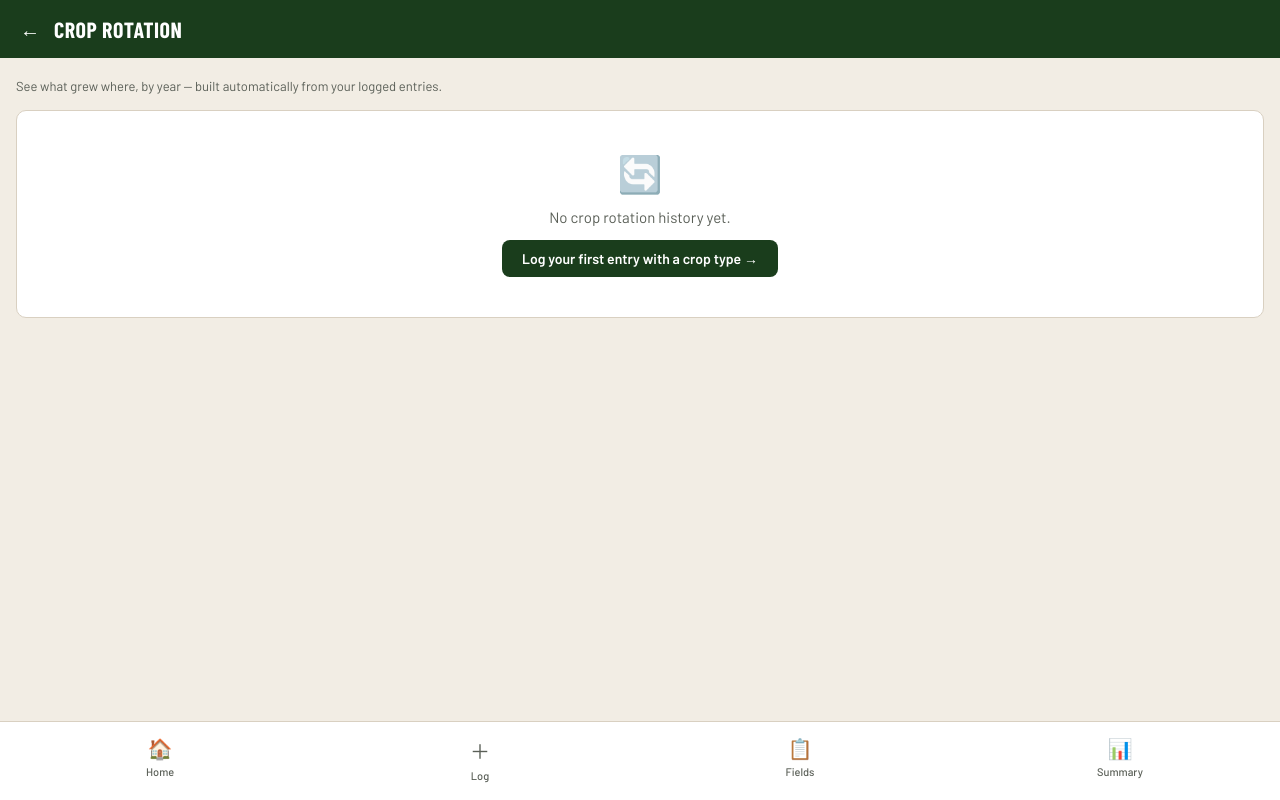
After one commit to kjani-dev/farmtrack, a Flask app: page /rotation in a window 1280 px wide. The commit adds this page. Run offline with Flask 3, Linux system fonts and the light colour scheme; the visitor is signed in with stand-in values (Sample User, id 1).

Commit message:
Add crop rotation history feature - route, page, dashboard entry point

```diff
--- a/app.py
+++ b/app.py
@@ -220,6 +220,35 @@ def edit_entry(index):
     entry['is_custom_herbicide'] = bool(herb_val) and herb_val not in known_herb_groups
     return render_template('edit_entry.html', entry=entry, index=index)
 
+@app.route('/rotation')
+@login_required
+def rotation():
+    data_file = user_data_file(session['username'])
+    if os.path.exists(data_file):
+        with open(data_file, 'r') as f:
+            entries = json.load(f)
+    else:
+        entries = []
+
+    field_years = {}
+    for entry in entries:
+        field = entry['field_name']
+        crop = entry.get('crop_type', '')
+        date = entry.get('date', '')
+        if not crop or not date:
+            continue
+        year = date[:4]
+        if field not in field_years:
+            field_years[field] = {}
+        field_years[field][year] = crop
+
+    fields_rotation = {}
+    for field, years in field_years.items():
+        sorted_years = sorted(years.keys(), reverse=True)
+        fields_rotation[field] = [(y, years[y]) for y in sorted_years]
+
+    return render_template('rotation.html', fields_rotation=fields_rotation)
+
 @app.route('/fixed-costs', methods=['GET', 'POST'])
 @login_required
 def fixed_costs():
--- a/templates/dashboard.html
+++ b/templates/dashboard.html
@@ -39,6 +39,11 @@
                 <div class="ac-label">Fixed Costs</div>
                 <div class="ac-sub">Machinery, insurance & more</div>
             </a>
+            <a href="/rotation" class="action-card">
+                <div class="ac-icon">🔄</div>
+                <div class="ac-label">Rotation</div>
+                <div class="ac-sub">Crop history by field</div>
+            </a>
         </div>
         <div class="info-strip">
             <div class="dot"></div>
--- /dev/null
+++ b/templates/rotation.html
@@ -0,0 +1,61 @@
+<!DOCTYPE html>
+<html lang="en">
+<head>
+    <meta charset="UTF-8">
+    <meta name="viewport" content="width=device-width, initial-scale=1.0">
+    <title>FarmTrack - Crop Rotation</title>
+    <link href="https://fonts.googleapis.com/css2?family=Barlow+Condensed:wght@600;700&family=Barlow:wght@400;500;600&display=swap" rel="stylesheet">
+    <link rel="stylesheet" href="/static/style.css?v=2">
+</head>
+<body>
+<div id="page-fade" style="opacity:0;">
+    <div class="top-bar">
+        <a href="/" class="back-btn">←</a>
+        <h1>CROP ROTATION</h1>
+    </div>
+    <div class="content">
+        <p style="font-size:13px;color:var(--muted);margin-bottom:16px;">See what grew where, by year — built automatically from your logged entries.</p>
+
+        {% if fields_rotation %}
+        {% for field_name, years in fields_rotation.items() %}
+        <div class="field-card" style="margin-bottom:16px;">
+            <div class="field-card-header">
+                <div class="field-name">{{ field_name }}</div>
+            </div>
+            <div style="padding:14px 16px;">
+                {% for year, crop in years %}
+                <div style="display:flex;align-items:center;gap:12px;padding:8px 0;{% if not loop.last %}border-bottom:1px solid var(--border);{% endif %}">
+                    <div style="font-family:'Barlow Condensed',sans-serif;font-size:20px;font-weight:700;color:var(--green);min-width:52px;">{{ year }}</div>
+                    <div style="width:8px;height:8px;border-radius:50%;background:var(--amber);"></div>
+                    <div style="font-size:15px;color:var(--text);font-weight:600;">{{ crop }}</div>
+                </div>
+                {% endfor %}
+            </div>
+        </div>
+        {% endfor %}
+        {% else %}
+        <div class="empty-card">
+            <div class="empty-icon">🔄</div>
+            <p>No crop rotation history yet.</p>
+            <a href="/log">Log your first entry with a crop type →</a>
+        </div>
+        {% endif %}
+    </div>
+    <nav class="bottom-nav">
+        <a href="/" class="nav-item">
+            <span class="nav-icon">🏠</span>Home
+        </a>
+        <a href="/log" class="nav-item">
+            <span class="nav-icon">＋</span>Log
+        </a>
+        <a href="/view" class="nav-item">
+            <span class="nav-icon">📋</span>Fields
+        </a>
+        <a href="/summary" class="nav-item">
+            <span class="nav-icon">📊</span>Summary
+        </a>
+    </nav>
+    <script src="/static/transitions.js"></script>
+</div>
+</body>
+</html>
```
